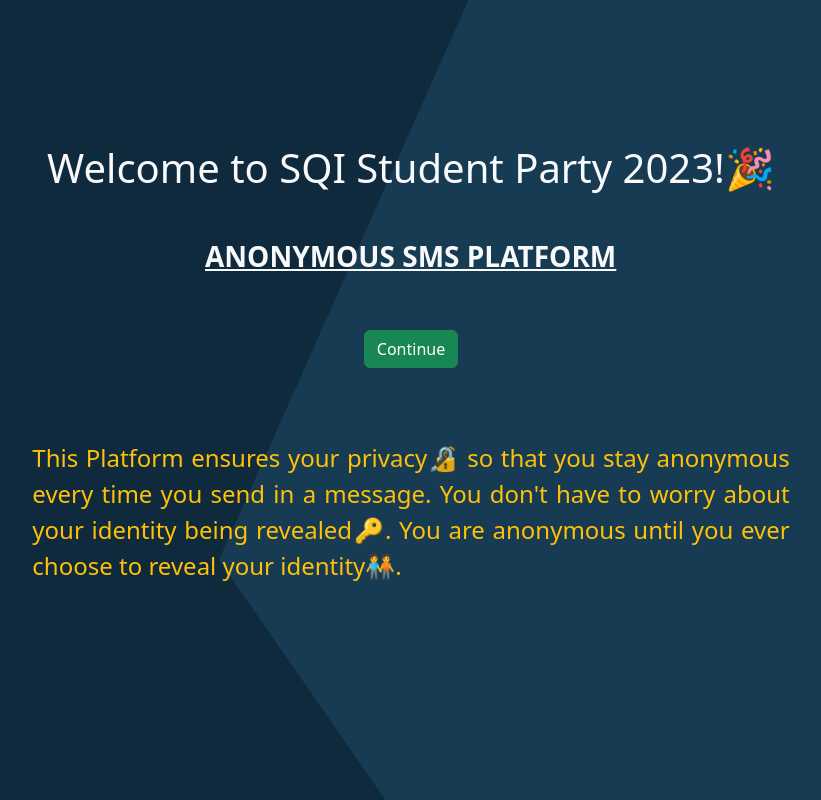
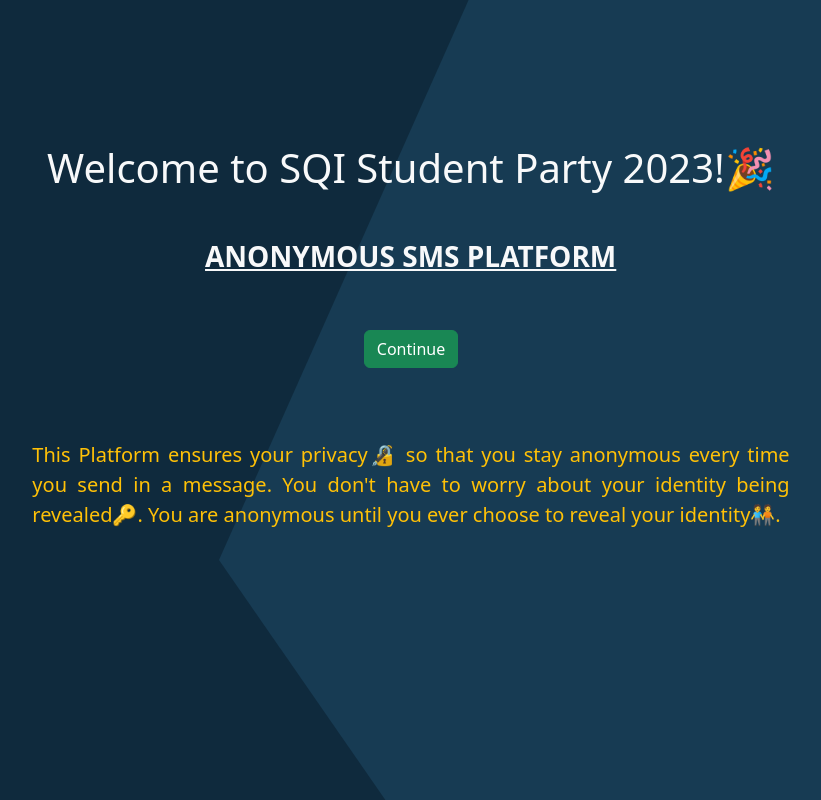
Before and after one commit to Oluwafemi-John1/Anonymous-message-app, a React (Vite) app: page / in a window 1280 px wide. Shown: the whole page, without its empty margins (229-1050 px from the left). Built offline with nearby package versions, Linux system fonts and the light colour scheme.

Commit message:
Update text size in Home component

```diff
--- a/src/components/Home.jsx
+++ b/src/components/Home.jsx
@@ -36,7 +36,7 @@ const Home = () => {
                 <h1 className='mt-lg-5 mt-4 text-light'>Welcome to SQI Student Party 2023!🎉</h1>
                 <h3 className='text-light text-uppercase mt-lg-5 mt-4 animate__tada animate__animated animate__delay-2s fw-bold text-decoration-underline'>Anonymous SMS Platform</h3>
                 <button onClick={signIn} className='btn btn-success my-5'>Continue</button>
-                <p className='mt-4 text-warning fs-4' style={{textAlign: 'justify'}}>
+                <p className='mt-4 text-warning fs-5' style={{textAlign: 'justify'}}>
                     This Platform ensures your privacy🔏 so that you stay anonymous every time you send in a  message. You don't have to worry about your identity being revealed🔑. You are anonymous until you ever choose to reveal your identity🧑‍🤝‍🧑.</p>
             </div>
         </>
```
